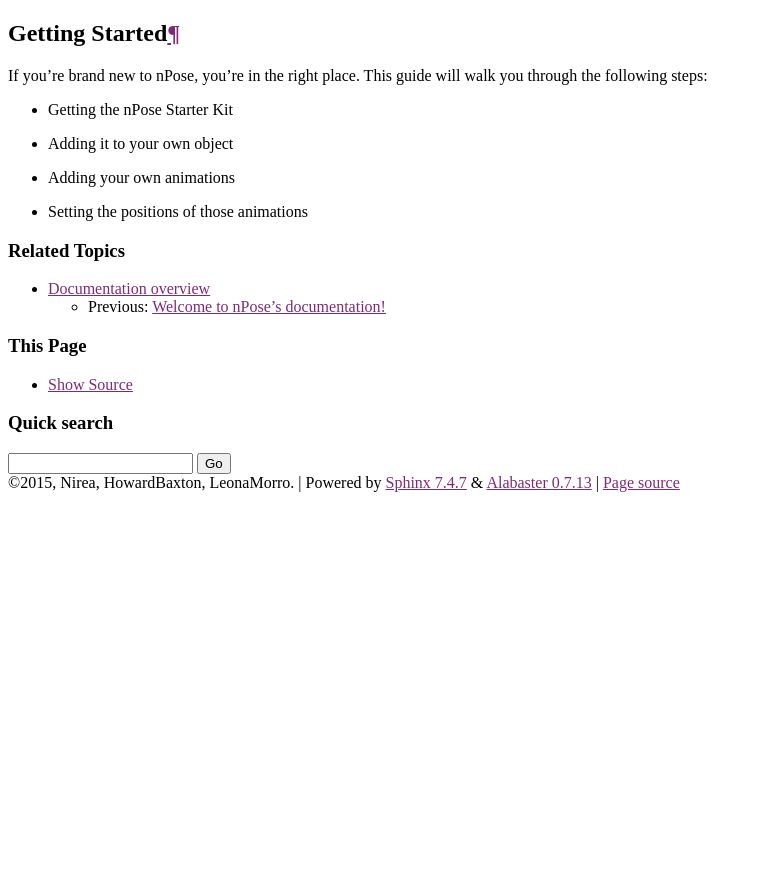
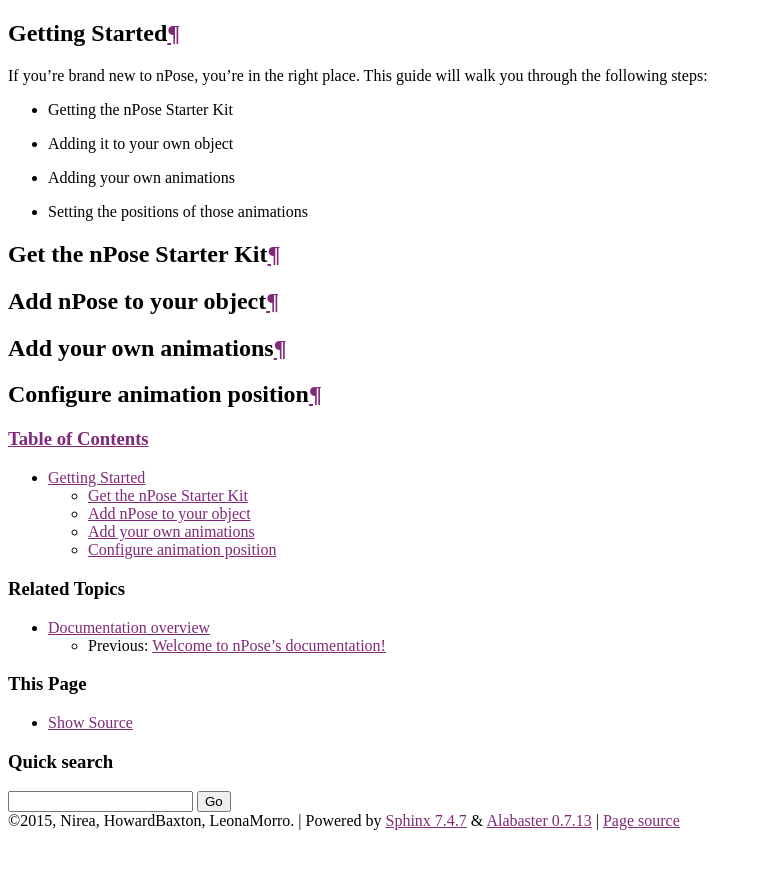
Before and after one commit to Rubb/npose-docs, a Sphinx documentation site: the page built from source/getting-started.rst, in a window 1280 px wide. Shown: the top 869 px of the page, without its empty margins (0-758 px from the left). Built offline with Sphinx 7.4.7, drawn with Linux system fonts in a browser that asks for light colours; comment, search, counter and statistics services are not loaded.

Commit message:
more doc skeleton

```diff
--- a/source/getting-started.rst
+++ b/source/getting-started.rst
@@ -8,3 +8,15 @@
 - Adding it to your own object
 - Adding your own animations
 - Setting the positions of those animations
+
+Get the nPose Starter Kit
+-------------------------
+
+Add nPose to your object
+------------------------
+
+Add your own animations
+-----------------------
+
+Configure animation position
+----------------------------
--- /dev/null
+++ b/source/plugins.rst
@@ -0,0 +1,2 @@
+Plugins
+=======
```
Also changed, not shown: source/advanced-options.rst (added, +14 -0 lines), source/extending-npose.rst (added, +14 -0 lines), source/plugins/admin.rst (added), source/plugins/chains.rst (added), source/plugins/props.rst (added), source/plugins/rlv.rst (added), source/plugins/temp-attach.rst (added), source/plugins/web-menu.rst (added).
